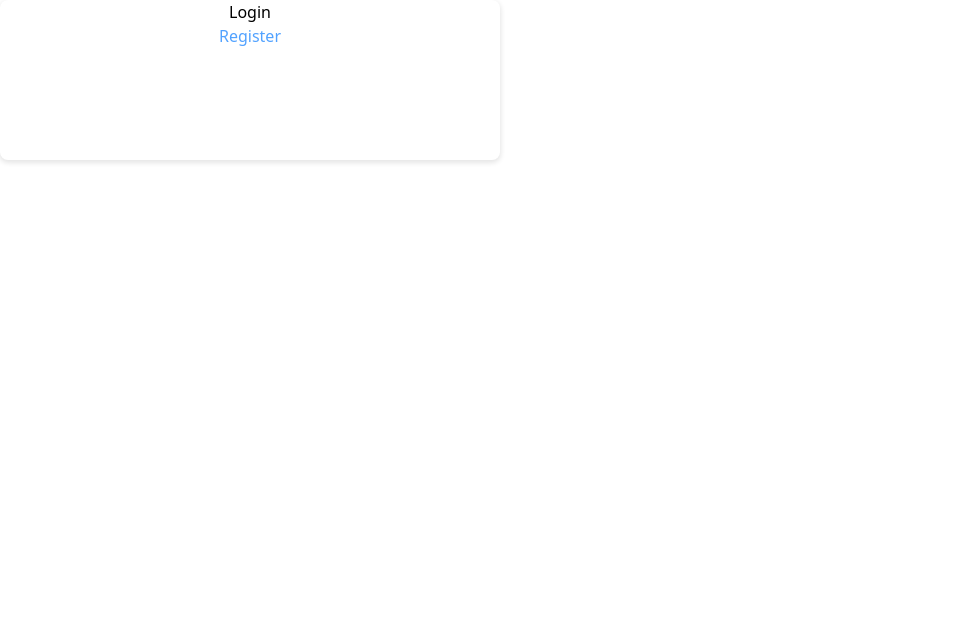
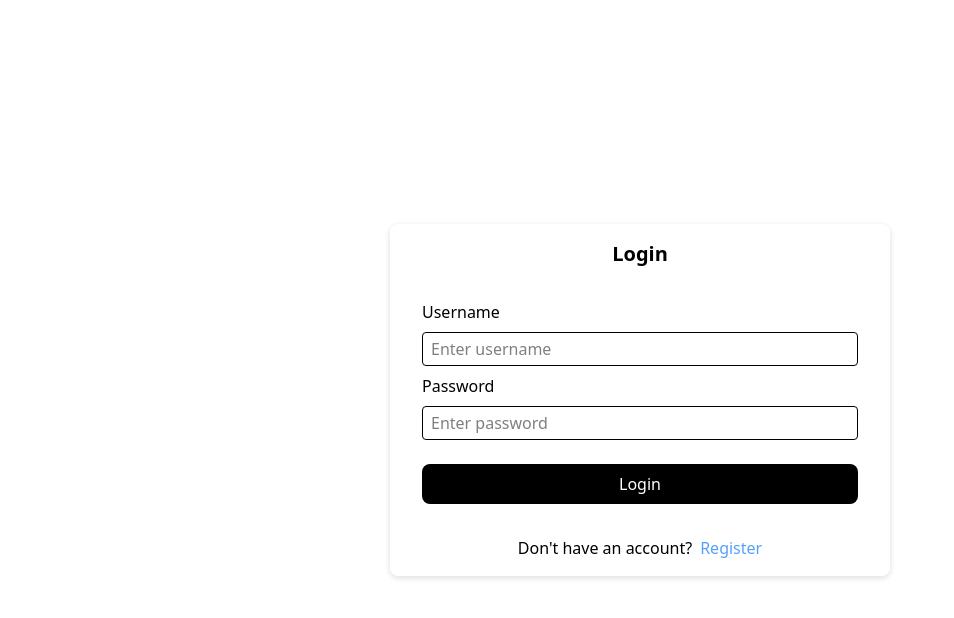
Before and after one commit to Lightbulb-Academy/morning-batch-demo-app, a React (Vite) app: page /login in a window 1280 px wide. Shown: the top 618 px of the page, without its empty margins (0-954 px from the left). Built offline with nearby package versions, Linux system fonts and the light colour scheme; no server answers.

Commit message:
implement protected routes

```diff
--- a/src/App.tsx
+++ b/src/App.tsx
@@ -1,14 +1,23 @@
-import { Routes, Route } from "react-router";
+import { Routes, Route, Navigate, Outlet } from "react-router";
 import TodoApp from "./pages/TodoApp";
 import Login from "./pages/Login";
 import Register from "./pages/Register";
 
 export default function App() {
+  const ProtectedRoutes = () => {
+    const token = localStorage.getItem("token");
+    return token ? <Outlet /> : <Navigate to="/login" />;
+  };
+
   return (
     <Routes>
       <Route path="/login" element={<Login />} />
       <Route path="/register" element={<Register />} />
-      <Route path="/" element={<TodoApp />} />
+      <Route path="/" element={<ProtectedRoutes />}>
+        <Route path="/" element={<TodoApp />} />
+        {/* example of nested route */}
+        <Route path="/todo-detail" element={<h1>Todo Details</h1>} />
+      </Route>
     </Routes>
   );
 }
--- a/src/pages/Login.tsx
+++ b/src/pages/Login.tsx
@@ -1,46 +1,100 @@
+import { NavLink, useNavigate } from "react-router";
+import CustomInput from "../components/CustomInput";
+import Button from "../components/Button";
+import { useActionState, useEffect, useState } from "react";
 import axios from "axios";
-import { useEffect } from "react";
-import { NavLink } from "react-router";
+import { CircleAlert } from "lucide-react";
 
-export default function Login() {
-  const handleAPICall = async () => {
+interface State {
+  token?: string | null;
+  error?: string | null;
+}
+
+const LoginAction = async (_previousData: State, formData: FormData) => {
   try {
-      const response = await fetch("http://localhost:3000/todos");
-      console.log("response from fetch", response);
-      const data = await response.json();
-      console.log(data);
-    } catch (error) {
-      console.error(error);
+    const fde = formData.entries();
+    const payload = Object.fromEntries(fde);
+
+    const response = await axios("http://localhost:8000/auth/login", {
+      method: "POST",
+      headers: {
+        "Content-Type": "application/json",
+      },
+      data: payload,
+    });
+    return { token: response.data.token };
+  } catch (error: any) {
+    return {
+      error:
+        error?.response?.data.message ||
+        "Something went wrong! Please try again later.",
+    };
   }
 };
 
-  const handleAPICallWithAxios = async () => {
-    try {
-      const response = await axios("http://localhost:8000/todos", {
-        method: "GET",
-        headers: {
-          "Content-Type": "application/json",
-          Authorization: `Bearer ${localStorage.getItem("token")}`,
-        },
-      });
-      console.log(response);
-    } catch (error) {
-      console.error(error);
+export default function Register() {
+  const token = localStorage.getItem("token") || null;
+
+  const [data, submitAction, isLoading] = useActionState<State, FormData>(
+    LoginAction,
+    {
+      token: token,
+      error: null,
     }
-  };
+  );
+  const [error, setError] = useState<string | null>(null);
+  const navigate = useNavigate();
 
   useEffect(() => {
-    console.log("Page loaded");
-    // handleAPICall();
-    handleAPICallWithAxios();
-  }, []);
+    if (data?.token) {
+      localStorage.setItem("token", data.token);
+      navigate("/");
+    }
+
+    if (data.error) {
+      setError(data.error);
+    }
+  }, [data, navigate]);
 
   return (
-    <div className="card flex flex-col items-center">
-      <h1>Login</h1>
-      <NavLink className="text-blue-400" to="/register">
+    <div className="flex flex-col items-center justify-center h-screen">
+      <div className="card flex flex-col items-center py-4 px-8 !h-auto gap-8">
+        <h1 className="text-xl font-bold">Login</h1>
+        {error ? (
+          <div className="w-full flex items-center gap-2 border border-red-500 p-2 rounded-md">
+            <CircleAlert size={16} color="red" />
+            <p className="text-red-400">{error}</p>
+          </div>
+        ) : null}
+        <form action={submitAction} className="flex flex-col gap-2 w-full">
+          <CustomInput required name="username" label="Username" type="text" />
+          <CustomInput
+            required
+            name="password"
+            label="Password"
+            type="password"
+          />
+          <Button
+            className="mt-4 !w-full"
+            type="submit"
+            label={isLoading ? "Logging in..." : "Login"}
+          />
+        </form>
+        <p>
+          Don't have an account?
+          <NavLink className="text-blue-400 ml-2" to="/register">
             Register
           </NavLink>
+        </p>
+      </div>
     </div>
   );
 }
+/**
+Form handling
+- create form with input fields
+- handle form submission
+  - create a function to handle form submission - LoginAction
+  - create a function to make API call - registerUserAPI
+
+*/
--- a/src/pages/Register.tsx
+++ b/src/pages/Register.tsx
@@ -2,7 +2,7 @@ import { NavLink, useNavigate } from "react-router";
 import CustomInput from "../components/CustomInput";
 import Button from "../components/Button";
 import { useActionState, useEffect, useState } from "react";
-import axios, { AxiosError, AxiosResponse } from "axios";
+import axios from "axios";
 import { CircleAlert } from "lucide-react";
 
 interface State {
@@ -33,10 +33,11 @@ const RegisterAction = async (_previousData: State, formData: FormData) => {
 };
 
 export default function Register() {
+  const token = localStorage.getItem("token") || null;
   const [data, submitAction, isLoading] = useActionState<State, FormData>(
     RegisterAction,
     {
-      token: null,
+      token: token,
       error: null,
     }
   );
@@ -75,13 +76,17 @@ export default function Register() {
             type="password"
           />
           <Button
+            className="mt-4 !w-full"
             type="submit"
             label={isLoading ? "Registering..." : "Register"}
           />
         </form>
-        <NavLink className="text-blue-400" to="/login">
-          Login
-        </NavLink>
+        <p>
+          Already have an account?
+          <NavLink className="text-blue-400 ml-2" to="/login">
+            Login
+          </NavLink>
+        </p>
       </div>
     </div>
   );
```
Lines whose indentation alone changed are shown as unchanged.
